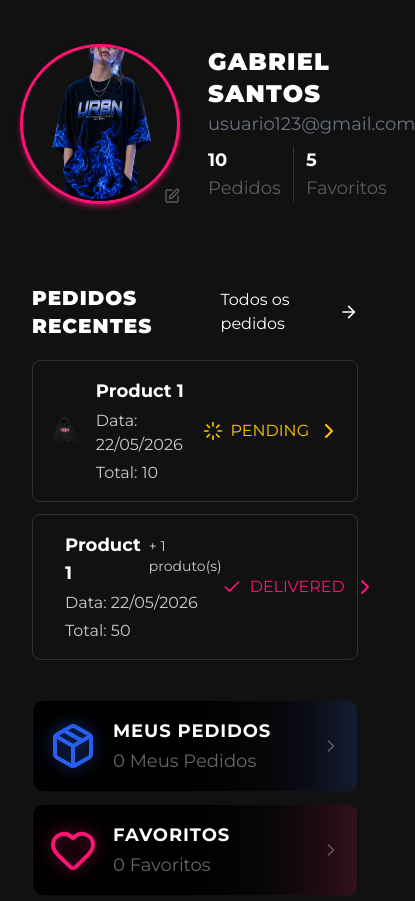
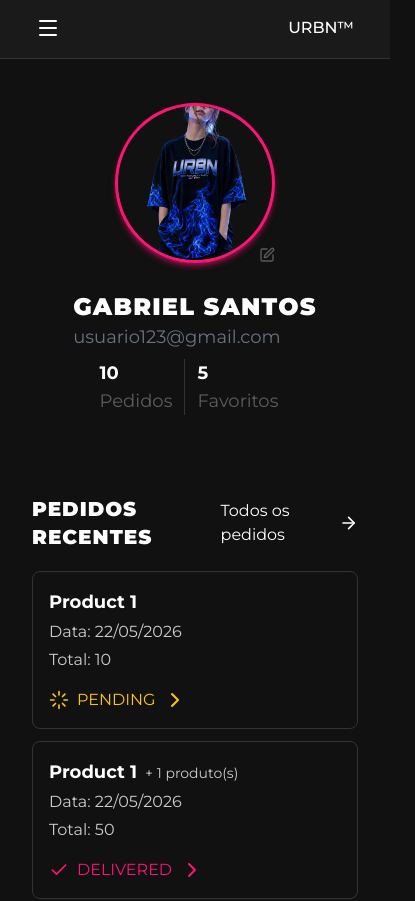
Before and after one commit to WilliamLopes021/URBN_STORE, a React (Vite) app: page /profile in a window 390 px wide. Shown: the top 901 px of the page, 415 px wide, since content can reach past the window. Built offline with nearby package versions, Linux system fonts and the light colour scheme.

Commit message:
style(user): improve Profile page responsiveness and integrate standard layout components

```diff
--- a/src/features/user/components/atoms/OrderCard.tsx
+++ b/src/features/user/components/atoms/OrderCard.tsx
@@ -16,25 +16,24 @@ export const OrderCard = ({ order }: { order: OrderViewModel }) => {
 
   return (
     <div className="flex justify-between items-center border border-dark-gray rounded-lg p-4">
-      <div className="flex items-center gap-4">
-        <div className="w-1/4">
+      <div className="w-1/4 hidden md:block">
         <img
           src={order.products[0].images[0]}
           alt={`Imagem de ${order.products[0].name}`}
           className="w-full h-full object-contain"
         />
       </div>
+      <div className="flex flex-col sm:flex-row gap-4 justify-between w-full">
         <div className="flex flex-col gap-1 text-light-gray">
           <div className="flex text-sm gap-2 items-baseline">
             <p className="font-bold text-lg text-text-primary">
               {`${order.products[0].name}`}
             </p>
-            <p>{`${showQuantityLabel ? quantityLabel : ""}`}</p>
+            <p className="text-sm md:text-lg">{`${showQuantityLabel ? quantityLabel : ""}`}</p>
           </div>
 
           <p>{`Data: ${order.date.toLocaleDateString("pt-BR")}`}</p>
           <p>{`Total: ${order.total}`}</p>
-        </div>
         </div>
 
         <div className={`flex items-center gap-2 ${color}`}>
@@ -43,5 +42,6 @@ export const OrderCard = ({ order }: { order: OrderViewModel }) => {
           <ChevronRight />
         </div>
       </div>
+    </div>
   );
 };
--- a/src/features/user/components/molecules/ProfileHeader.tsx
+++ b/src/features/user/components/molecules/ProfileHeader.tsx
@@ -16,13 +16,13 @@ export const ProfileHeader = ({
     { name: "Favoritos", amount: favorites },
   ];
   return (
-    <div className="flex gap-7 items-center pb-6 p-5 text-text-primary w-full text-lg">
+    <div className="flex flex-col md:flex-row gap-7 items-center pb-6 p-5 text-text-primary w-full text-lg">
       <div className="flex items-center gap-4 relative">
         <Avatar src={user.profilePicture} alt={user.name} />
         <SquarePen className="text-light-gray/40 size-4 absolute bottom-0 right-0 cursor-pointer hover:border-zinc-800/80 transition-all duration-300" />
       </div>
 
-      <div className="flex flex-col gap-2">
+      <div className="flex flex-col items-center md:items-start gap-2">
         <div>
           <h2 className="text-2xl font-black uppercase tracking-wider">
             {user.name}
--- a/src/features/user/pages/Profile.tsx
+++ b/src/features/user/pages/Profile.tsx
@@ -1,11 +1,20 @@
 import { ProfileHeader } from "../components/molecules/ProfileHeader";
 import { InfoCard } from "../components/atoms/InfoCards";
-import { Heart, Package, ArrowRight, CreditCard, MapPin, LogOut } from "lucide-react";
+import {
+  Heart,
+  Package,
+  ArrowRight,
+  CreditCard,
+  MapPin,
+  LogOut,
+} from "lucide-react";
 import { user } from "../constants/mockUser";
 import { OrderCard } from "../components/atoms/OrderCard";
 import { order } from "../constants/mockOrder";
 import type { OrderViewModel } from "@/application/interfaces/view-models/order.viewmodel";
 import { Button } from "@/shared/components/atoms/Button";
+import { NavBar } from "@/shared/components/molecules/NavBar";
+import { Footer } from "@/shared/components/molecules/Footer";
 
 export const Profile = () => {
   const data = [
@@ -40,7 +49,9 @@ export const Profile = () => {
   ];
 
   return (
-    <div className="py-6 w-full">
+    <>
+      <NavBar />
+      <main className="py-6 w-full max-w-[1000px] mx-auto">
         <div className="flex flex-col gap-6">
           <ProfileHeader user={user} orders={10} favorites={5} />
           <div className="p-8 text-text-primary">
@@ -84,6 +95,8 @@ export const Profile = () => {
             </Button>
           </div>
         </div>
-    </div>
+      </main>
+      <Footer />
+    </>
   );
 };
```
Lines whose indentation alone changed are shown as unchanged.
